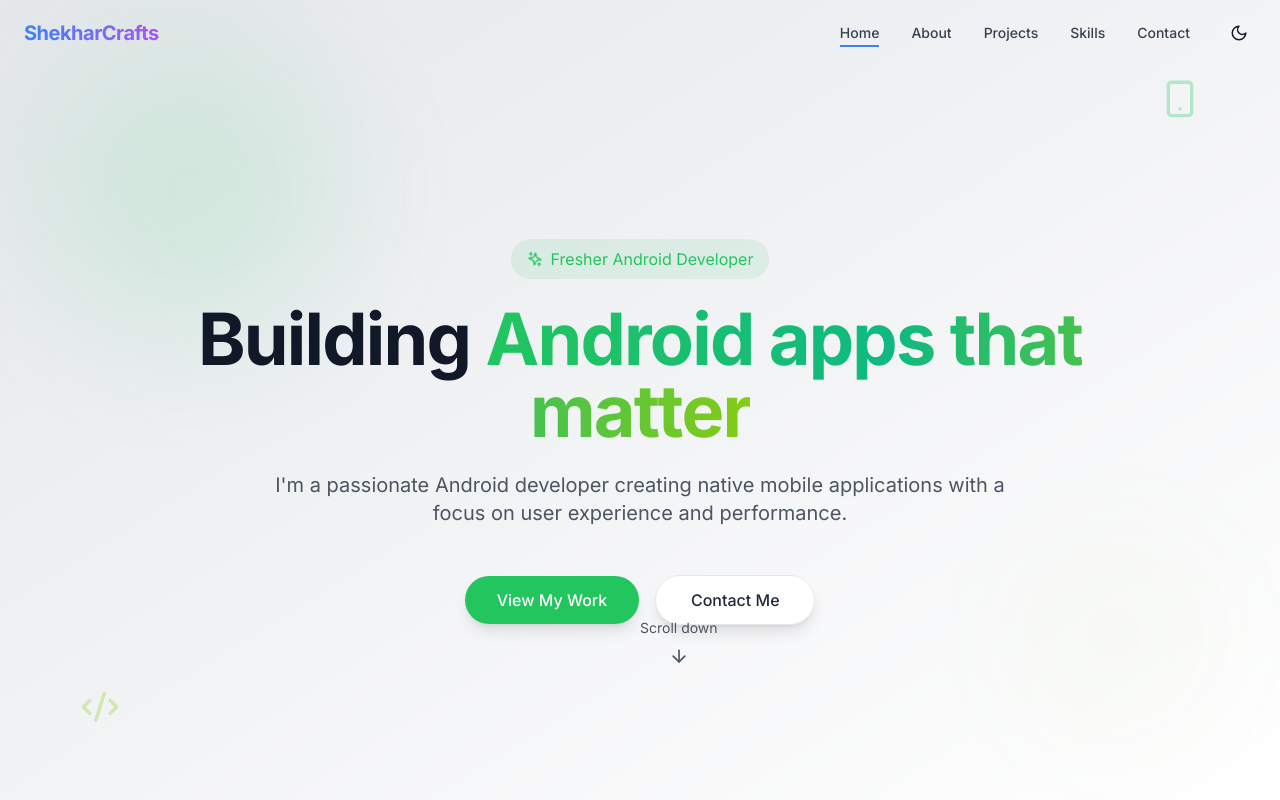
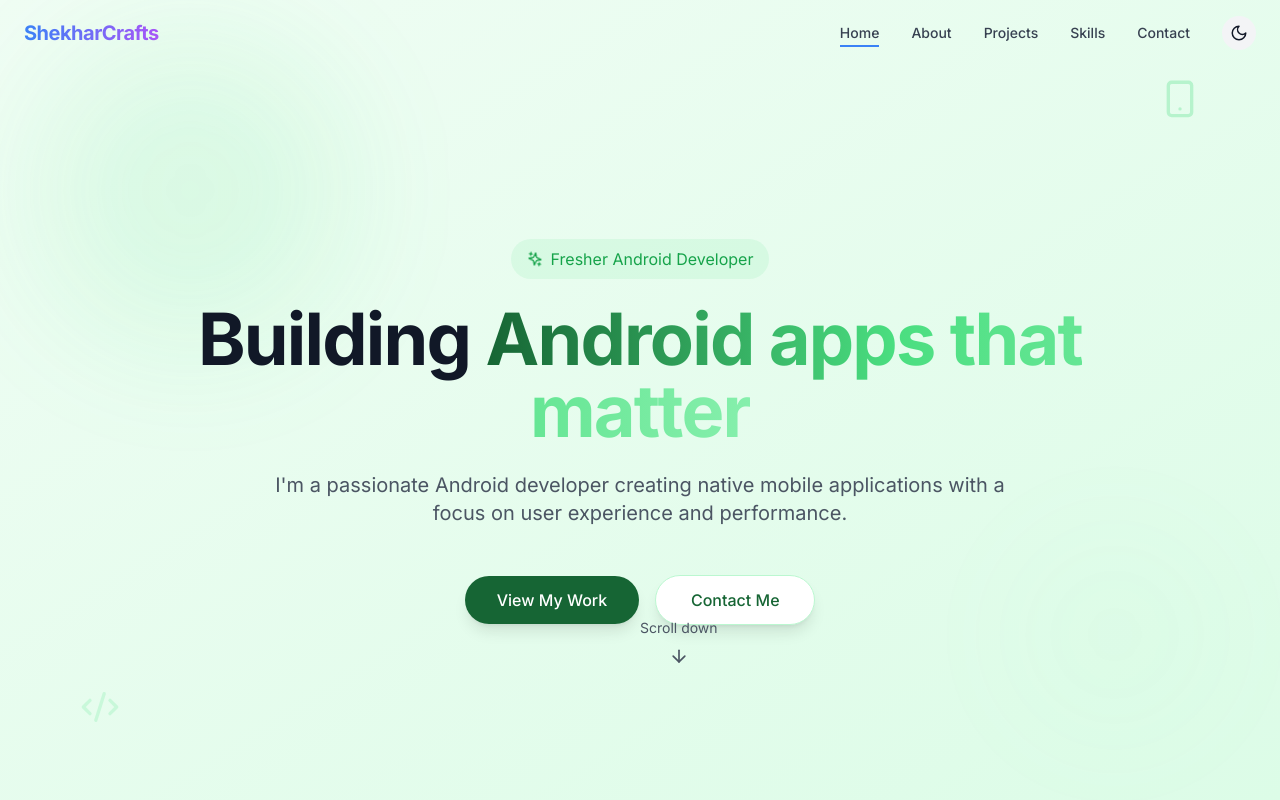
Before and after one commit to SHEKHAR011/shekharcraftCopy, a React (Vite) app: page / in a window 1280 px wide. Shown: the top 800 px of the page. Built offline with nearby package versions, Linux system fonts and the light colour scheme.

Commit message:
Update website color scheme to dark and light green

```diff
--- a/src/components/sections/Hero.tsx
+++ b/src/components/sections/Hero.tsx
@@ -33,12 +33,12 @@ const Hero: React.FC = () => {
     <section
       id="home"
       className={`relative min-h-screen flex items-center justify-center overflow-hidden ${
-        isDarkMode ? 'bg-dark' : 'bg-gradient-to-br from-light to-white'
+        isDarkMode ? 'bg-dark' : 'bg-gradient-to-br from-light to-secondary-100'
       } transition-colors duration-500`}
     >
       <div className="absolute inset-0 overflow-hidden">
         <motion.div
-          className="absolute w-[300px] h-[300px] rounded-full bg-primary/20 blur-3xl top-10 left-10 z-0"
+          className="absolute w-[300px] h-[300px] rounded-full bg-secondary/20 blur-3xl top-10 left-10 z-0"
           initial={{ scale: 0.8, opacity: 0 }}
           animate={{
             scale: 1.2,
@@ -68,7 +68,7 @@ const Hero: React.FC = () => {
         />
 
         <motion.div
-          className="absolute top-20 right-20 text-primary/30 z-10"
+          className="absolute top-20 right-20 text-secondary/30 z-10"
           initial={{ y: 0 }}
           animate={{
             y: [0, -15, 0],
@@ -107,10 +107,10 @@ const Hero: React.FC = () => {
         >
           <motion.div variants={item} className="mb-6">
             <motion.span
-              className="text-sm md:text-base px-4 py-2 rounded-full bg-primary/10 text-primary inline-flex items-center gap-2"
+              className="text-sm md:text-base px-4 py-2 rounded-full bg-secondary/10 text-secondary-600 inline-flex items-center gap-2"
               whileHover={{
                 scale: 1.04,
-                boxShadow: isDarkMode ? '0 0 12px rgba(34, 197, 94, 0.3)' : '0 0 12px rgba(34, 197, 94, 0.2)'
+                boxShadow: isDarkMode ? '0 0 12px rgba(74, 222, 128, 0.3)' : '0 0 12px rgba(74, 222, 128, 0.2)'
               }}
               transition={{
                 type: 'spring',
@@ -163,9 +163,9 @@ const Hero: React.FC = () => {
               href="#contact"
               className={`px-8 py-3 rounded-full font-medium transition-all duration-300 text-center min-w-[160px] border ${
                 isDarkMode
-                  ? 'bg-dark hover:bg-gray-800 text-light border-gray-800'
-                  : 'bg-white hover:bg-gray-50 text-gray-800 border-gray-200'
-              } shadow-lg hover:shadow-xl hover:shadow-gray-500/10`}
+                  ? 'bg-dark hover:bg-primary-900 text-light border-primary-800'
+                  : 'bg-white hover:bg-primary-50 text-primary-700 border-primary-200'
+              } shadow-lg hover:shadow-xl hover:shadow-primary/10`}
               whileHover={{ y: -3 }}
               whileTap={{ scale: 0.97 }}
             >
--- a/tailwind.config.js
+++ b/tailwind.config.js
@@ -9,46 +9,46 @@ export default {
       },
       colors: {
         primary: {
-          DEFAULT: '#22C55E',
-          50: '#ECFDF5',
-          100: '#D1FAE5',
-          200: '#A7F3D0',
-          300: '#6EE7B7',
-          400: '#34D399',
-          500: '#22C55E',
-          600: '#059669',
-          700: '#047857',
-          800: '#065F46',
-          900: '#064E3B',
+          DEFAULT: '#166534',
+          50: '#F0FDF4',
+          100: '#DCFCE7',
+          200: '#BBF7D0',
+          300: '#86EFAC',
+          400: '#4ADE80',
+          500: '#166534',
+          600: '#15803D',
+          700: '#166534',
+          800: '#14532D',
+          900: '#052E16',
         },
         secondary: {
-          DEFAULT: '#10B981',
-          50: '#ECFDF5',
-          100: '#D1FAE5',
-          200: '#A7F3D0',
-          300: '#6EE7B7',
-          400: '#34D399',
-          500: '#10B981',
-          600: '#059669',
-          700: '#047857',
-          800: '#065F46',
-          900: '#064E3B',
+          DEFAULT: '#4ADE80',
+          50: '#F0FDF4',
+          100: '#DCFCE7',
+          200: '#BBF7D0',
+          300: '#86EFAC',
+          400: '#4ADE80',
+          500: '#22C55E',
+          600: '#16A34A',
+          700: '#15803D',
+          800: '#166534',
+          900: '#14532D',
         },
         accent: {
-          DEFAULT: '#84CC16',
-          50: '#F7FEE7',
-          100: '#ECFCCB',
-          200: '#D9F99D',
-          300: '#BEF264',
-          400: '#A3E635',
-          500: '#84CC16',
-          600: '#65A30D',
-          700: '#4D7C0F',
-          800: '#3F6212',
-          900: '#365314',
+          DEFAULT: '#86EFAC',
+          50: '#F0FDF4',
+          100: '#DCFCE7',
+          200: '#BBF7D0',
+          300: '#86EFAC',
+          400: '#4ADE80',
+          500: '#22C55E',
+          600: '#16A34A',
+          700: '#15803D',
+          800: '#166534',
+          900: '#14532D',
         },
-        dark: '#111827',
-        light: '#E5E7EB'
+        dark: '#052E16',
+        light: '#F0FDF4'
       },
       animation: {
         'pulse-slow': 'pulse 3s cubic-bezier(0.4, 0, 0.6, 1) infinite',
```
